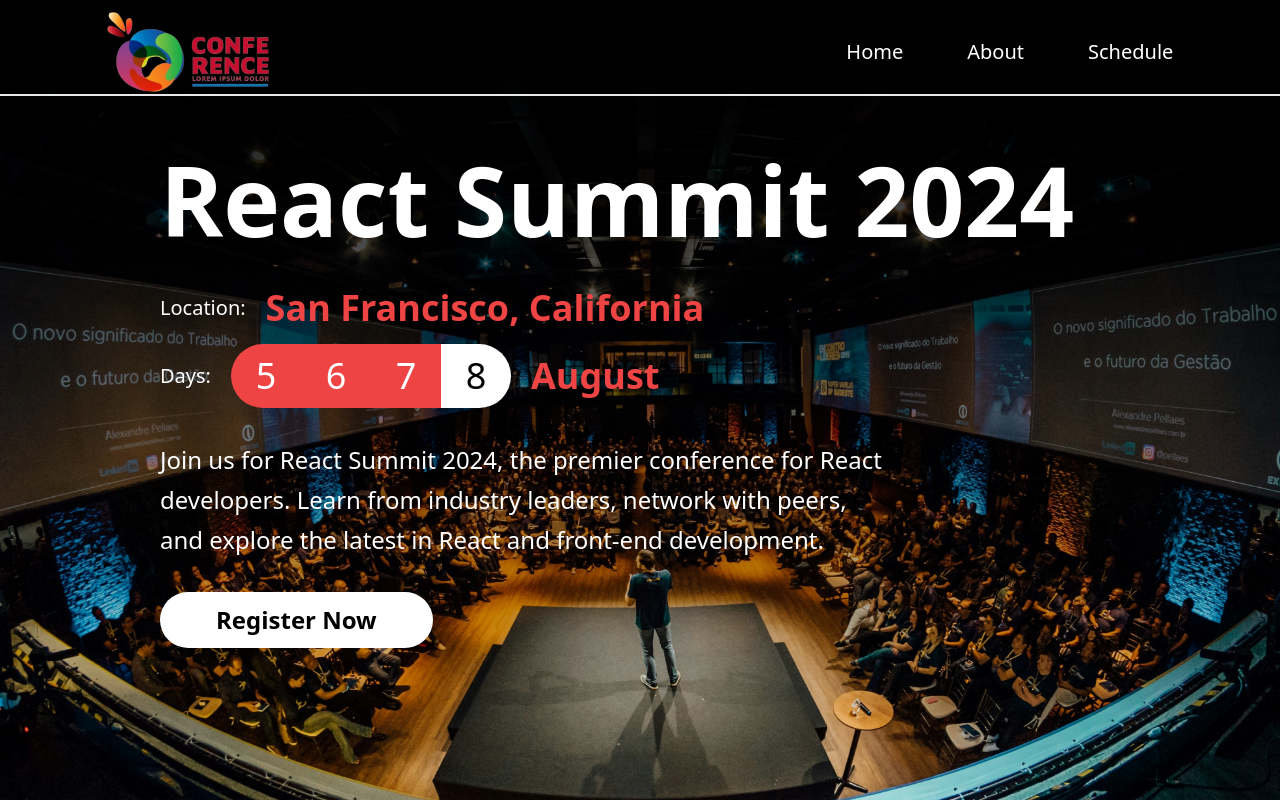
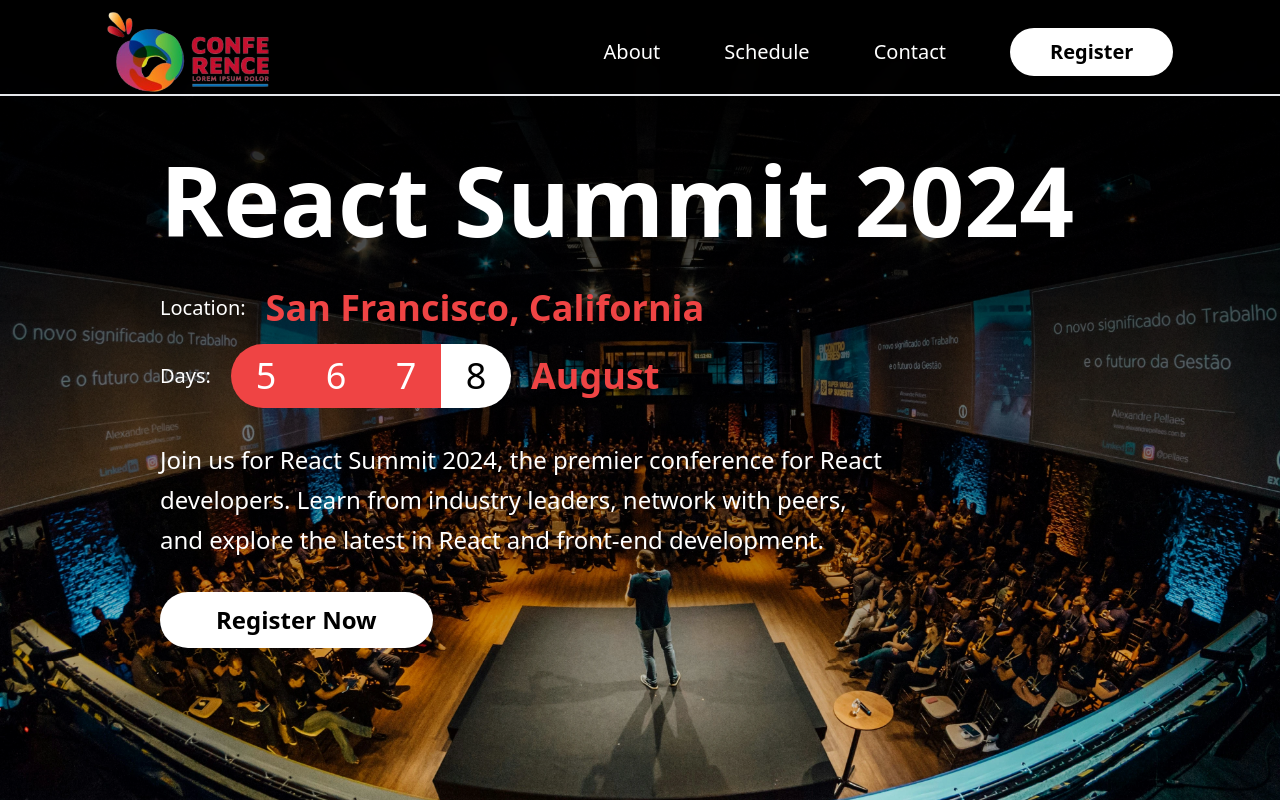
Before and after one commit to MatiSanti7/Conference-Schedule, a React (Vite) app: page / in a window 1280 px wide. Shown: the top 800 px of the page. Built offline with nearby package versions, Linux system fonts and the light colour scheme.

Commit message:
Actualizar el componente de navegación: agregar enlaces de Contacto y Registro, y mejorar la estructura de la lista.

```diff
--- a/src/components/Nav.jsx
+++ b/src/components/Nav.jsx
@@ -11,15 +11,20 @@ const Nav = () => {
         <a href="/">
           <img src={isologo} alt="" className="h-20" />
         </a>
-        <ul className="flex gap-16 text-white">
-          <li className="text-xl transition-all duration-300 hover:text-red-600">
-            <a href="/home">Home</a>
-          </li>
+        <ul className="flex items-center h-12 gap-16 text-white">
           <li className="text-xl transition-all duration-300 hover:text-red-600">
             <a href="/about">About</a>
           </li>
           <li className="text-xl transition-all duration-300 hover:text-red-600">
             <a href="/schedule">Schedule</a>
+          </li>
+          <li className="text-xl transition-all duration-300 hover:text-red-600">
+            <a href="/schedule">Contact</a>
+          </li>
+          <li className="flex items-center h-full text-xl font-bold text-black transition-all duration-300 bg-white rounded-full cursor-pointer hover:bg-red-600 hover:text-white hover:shadow-slate-400/50 hover:shadow-md">
+            <a href="/schedule" className="px-10">
+              Register
+            </a>
           </li>
         </ul>
       </div>
```
